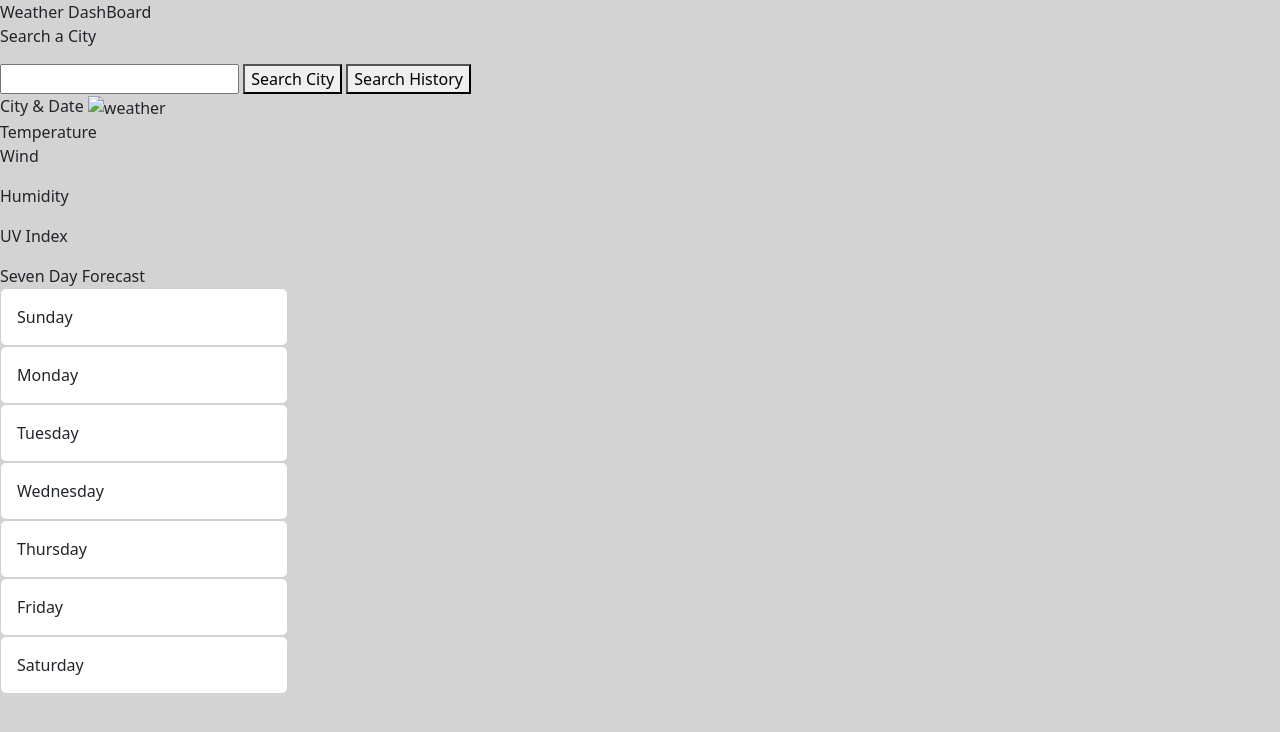
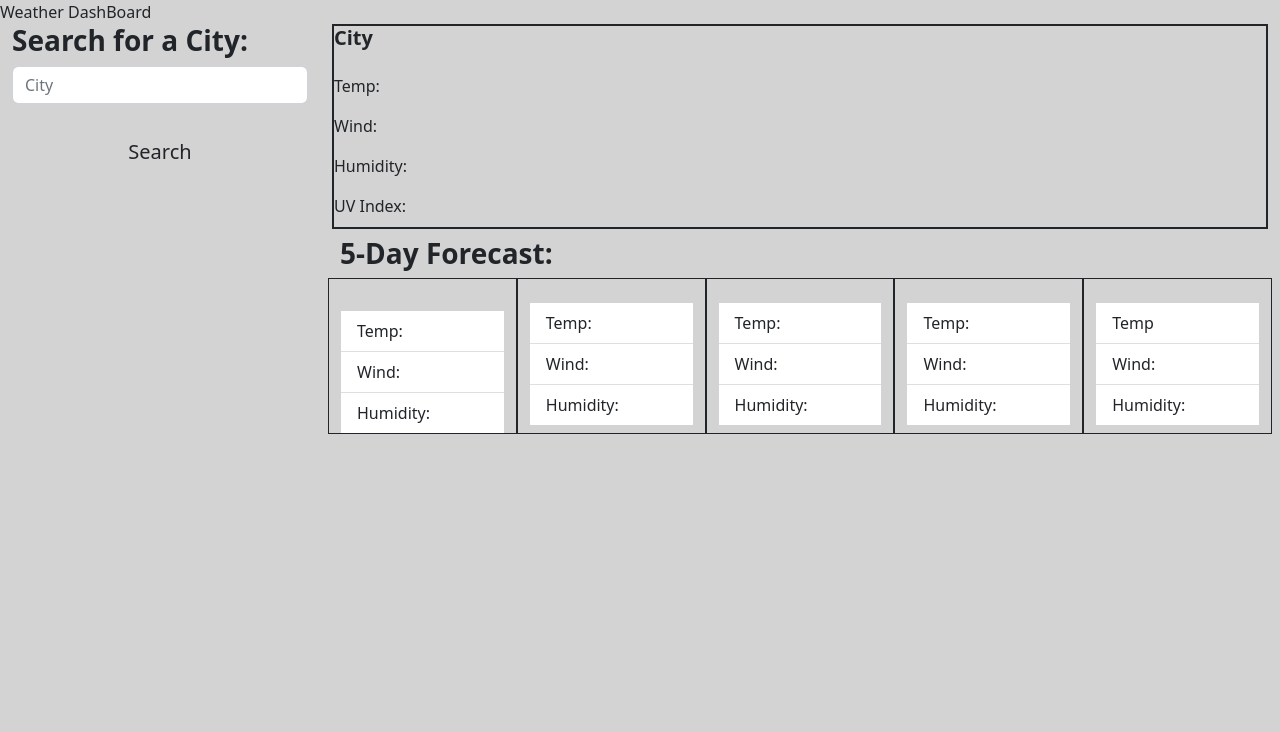
Before and after one commit to abairdster/weather_dashboard2022, a plain HTML site: page index.html in a window 1280 px wide. Drawn offline with nearby package versions, Linux system fonts and the light colour scheme.

Commit message:
changes to html

```diff
--- a/index.html
+++ b/index.html
@@ -10,58 +10,102 @@
 </head>
 <body>
     <header>Weather DashBoard</header>
-        <section id="search_city"class="search-city col-12">
-            <p>Search a City</p>
-                <input id="search_input" class="search_input" type="text" label="Enter City">
-                <button type="search_city_button" id="search_city_button">Search City</button>
-                <button id="search_history_list" class="search_history_list">Search History</button>
+    <div class="container-fluid">
+        <div class="row">
+            <section class="col-md-3">
+                <form>
+                    <h3><strong>Search for a City: </strong></h3>
+                    <input type="text" class="form-control" placeholder="City"id="search-area">
+                    <br>
+                    <button type="submit" class="btn searchBTN btn-lg btn-block col-12" id = "search">Search</button>
+                </form>
+                <form>
+                    <div class="dropdown-divider"></div>
+                    <div id=innerButton></div>
+                </form>
             </section>
-        <section id="search_results" class="search_results col-6">
-            <div class="cityWeatherdata">City & Date</h2>
-            <img id="weatherData" class="weatherData" alt="weather" src="#"/>
-            <div id="temp">Temperature</div>
-               <p id="wind">Wind</p>
-               <p id="humidity">Humidity</p>
-               <p id="uv-index"> UV Index</p>
-        </section>
-        <section id="forecast" class="forecast col-6">
-            <div>Seven Day Forecast</div>
-            <div class="card" style="width: 18rem;">
+            <div class="col gap-3">
+                <div class="border border-dark border border-2" style="height: 50%">
+
+                     <h5 class="card-header" id="cityAndDate"><strong>City</strong></h5>
+                     <h6 class= "card-header" id="today"></h6>
+                     <img src="" id="weatherIcon1"></img>
                     <div class="card-body">
-                <div id="day1"class="card-text">Sunday</div>
+                      <p class="card-text" id="currentTemp">Temp: </p>
+                      <p class="card-text" id="currentWind">Wind: </p>
+                      <p class="card-text" id="currentHumidity">Humidity: </p>
+                      <p class="card-text" id="currentUvi">UV Index: </p>
                     </div>
                 </div>
-            <div class="card" style="width: 18rem;">
+                <div class="row">
+            <section>
+                <div class= "d-flex p-2" id="5dayWeatherContainer">
+                <div class="row">
+                <h3><strong>5-Day Forecast: </strong><span id="weather-results"></span></h3>
+                <div class="border border-dark col" style="width: 18rem;">
                     <div class="card-body">
-                <div id="day1"class="card-text">Monday</div>
+                      <h5 class="card-title-1" id="date1"></h5>
+                      <img id="weathermoji-1" src =""></img>
                     </div>
+                    <ul class="list-group list-group-flush">
+                      <li class="list-group-item" id="temp1">Temp: </li>
+                      <li class="list-group-item" id="wind1">Wind: </li>
+                      <li class="list-group-item" id="humid1">Humidity: </li>
+                    </ul>
                   </div>
-            <div class="card" style="width: 18rem;">
+                  <div class="border border-dark col" style="width: 18rem;">
                     <div class="card-body">
-                <div id="day2"class="card-text">Tuesday</div>
+                      <h5 class="card-title" id="date2"><strong></strong></h5>
+                      <img id="weathermoji-2" src=""></img>
                     </div>
+                    <ul class="list-group list-group-flush">
+                      <li class="list-group-item" id="temp2">Temp:</li>
+                      <li class="list-group-item" id="wind2">Wind:</li>
+                      <li class="list-group-item" id="humid2">Humidity:</li>
+                    </ul>
                   </div>
-            <div class="card" style="width: 18rem;">
+                  <div class="border border-dark col" style="width: 18rem;">
                     <div class="card-body">
-                <div id="day3"class="card-text">Wednesday</div>
+                      <h5 class="card-title" id="date3"><strong></strong></h5>
+                      <img id="weathermoji-3" src=""></img>
                     </div>
+                    <ul class="list-group list-group-flush">
+                      <li class="list-group-item" id="temp3">Temp:</li>
+                      <li class="list-group-item" id="wind3">Wind:</li>
+                      <li class="list-group-item" id="humid3">Humidity:</li>
+                    </ul>
                   </div>
-            <div class="card" style="width: 18rem;">
+                  <div class="border border-dark col" style="width: 18rem;">
                     <div class="card-body">
-                <div id="day4"class="card-text">Thursday</div>
+                      <h5 class="card-title" id="date4"><strong></strong></h5>
+                      <img id="weathermoji-4"src=""></img>
                     </div>
+                    <ul class="list-group list-group-flush">
+                      <li class="list-group-item" id="temp4">Temp:</li>
+                      <li class="list-group-item" id="wind4">Wind:</li>
+                      <li class="list-group-item" id="humid4">Humidity:</li>
+                    </ul>
                   </div>
-            <div class="card" style="width: 18rem;">
+                  <div class="border border-dark col" style="width: 18rem;">
                     <div class="card-body">
-                <div id="day5"class="card-text">Friday</div>
+                      <h5 class="card-title" id="date5"><strong></strong></h5>
+                      <img id="weathermoji-5" src=""></img>
                     </div>
+                    <ul class="list-group list-group-flush">
+                      <li class="list-group-item" id="temp5">Temp</li>
+                      <li class="list-group-item" id="wind5">Wind:</li>
+                      <li class="list-group-item" id="humid5">Humidity:</li>
+                    </ul>
                   </div>
-            <div class="card" style="width: 18rem;">
-                <div class="card-body">
-                <div id="day1"class="card-text">Saturday</div>
                 </div>
             </div>
          </section>
+        </div>
+
+         </div>
+         </div>
+        </div>
+        </div>
         <script src="https://code.jquery.com/jquery-3.4.1.js"integrity="sha256-WpOohJOqMqqyKL9FccASB9O0KwACQJpFTUBLTYOVvVU="crossorigin="anonymous"></script>
 
         <script src="https://cdn.jsdelivr.net/npm/@popperjs/core@2.11.5/dist/umd/popper.min.js" integrity="sha384-Xe+8cL9oJa6tN/veChSP7q+mnSPaj5Bcu9mPX5F5xIGE0DVittaqT5lorf0EI7Vk" crossorigin="anonymous"></script>
--- a/style.css
+++ b/style.css
@@ -1,21 +1,5 @@
 body {
        background-color: lightgrey
-}
-
-.title{
-       color: lightblue
-       margin: 0
-       width:100%;
-}
-
-.searchCityButton{
-       background-color: lightgreen;
-       color:azure;
-}
-
-.cityButton{
-       background-color: lightblue;
-       color:black;
 }
 
 .uvButton{
```
Lines whose indentation alone changed are shown as unchanged.
